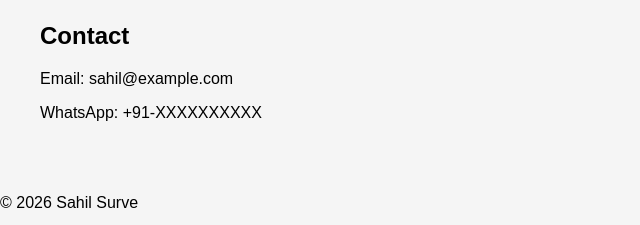
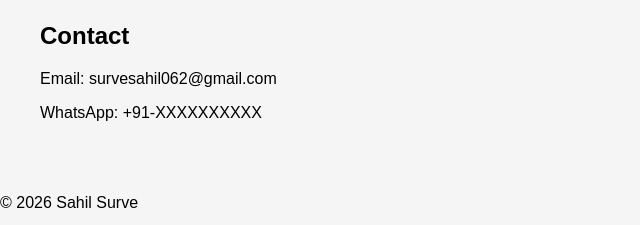
Before and after one commit to survesahil062-sketch/sahilsurve.github.io, a plain HTML site: page index.html in a window 1280 px wide. Shown: the part 1104-1329 px from the top of the page, 0-640 px from the left. Drawn offline with Linux system fonts and the light colour scheme.

Commit message:
Change contact email in index.html
Updated contact email in the portfolio.

```diff
--- a/index.html
+++ b/index.html
@@ -42,7 +42,7 @@
 
 <section id="contact">
   <h2>Contact</h2>
-  <p>Email: sahil@example.com</p>
+  <p>Email: survesahil062@gmail.com</p>
   <p>WhatsApp: +91-XXXXXXXXXX</p>
 </section>
 
@@ -51,4 +51,5 @@
 </footer>
 
 </body>
+
 </html>
```
